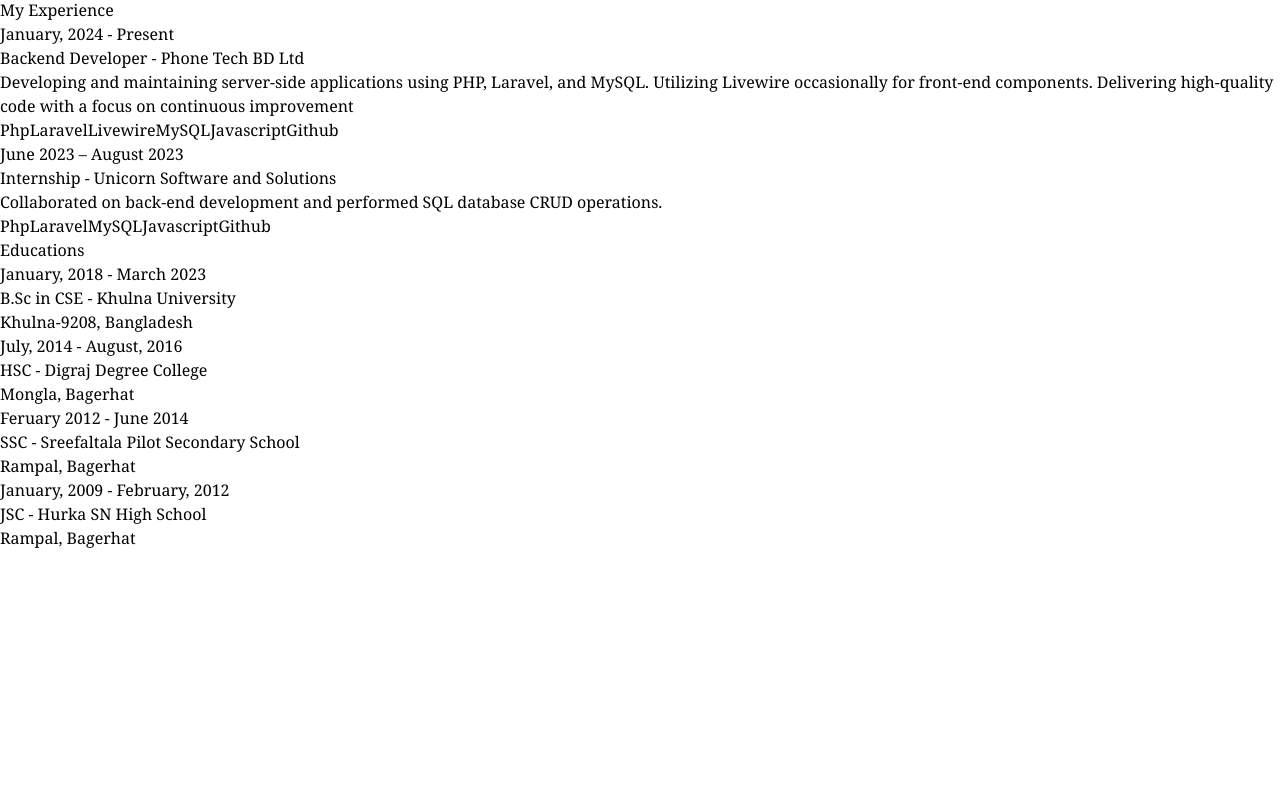
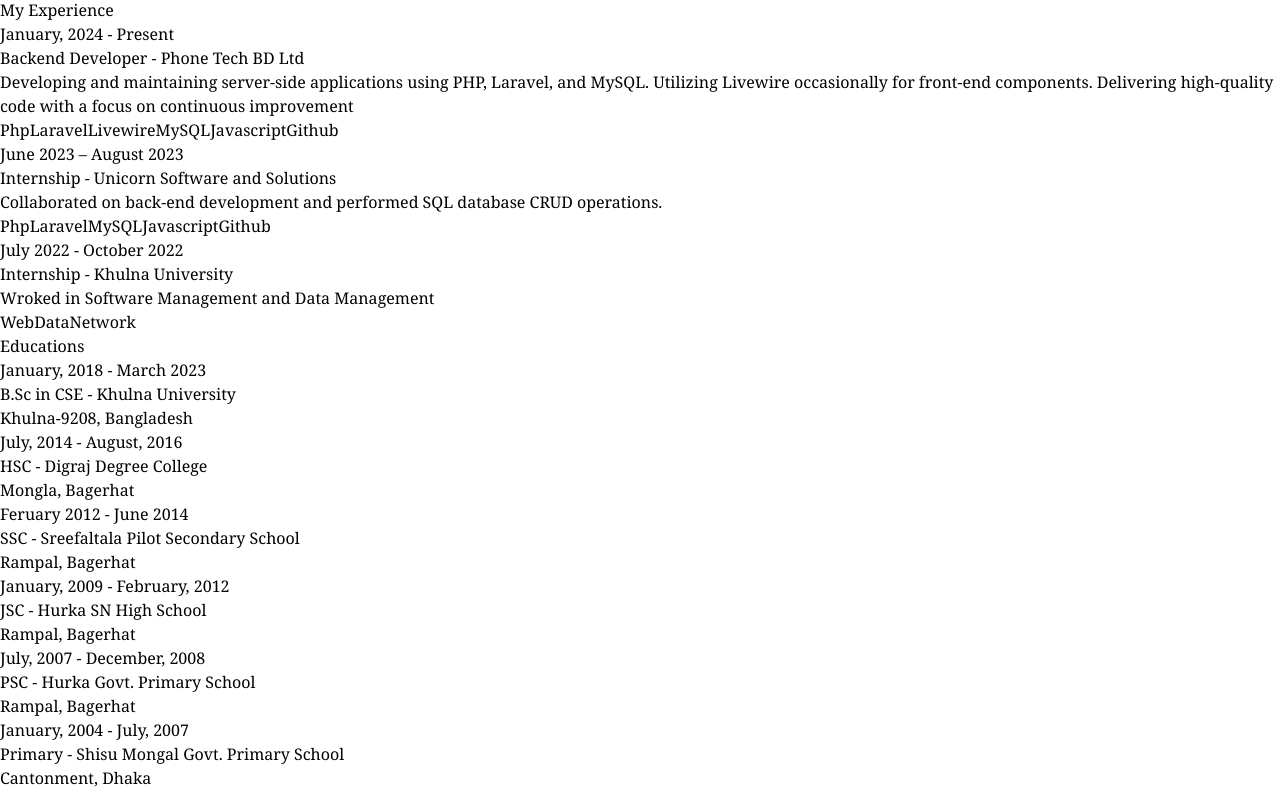
Before and after one commit to imrankabir02/portfolio, a React (Vite) app: page / in a window 1280 px wide. Shown: the part 2150-2940 px from the top of the page. Before the commit the page ends 2700 px from the top, so only its background shows below. Built offline with nearby package versions, Linux system fonts and the light colour scheme; a web font is replaced by a local one.

Commit message:
code updated

```diff
--- a/src/Components/Hero.jsx
+++ b/src/Components/Hero.jsx
@@ -77,7 +77,7 @@
                             <FaGithub />
                         </a>
                         <a href="https://leetcode.com/u/imrankabir02/" target="_blank" rel="noopener noreferrer" className="text-yellow-600 transition-all duration-500 transform hover:text-yellow-400 hover:scale-110">
-                            <SiLeetcode />
+                        <SiLeetcode />
                         </a>
                         <a href="https://www.hackerrank.com/profile/imrankabir02" target="_blank" rel="noopener noreferrer" className="text-green-600 transition-all duration-500 transform hover:text-green-400 hover:scale-110">
                             <SiHackerrank />
--- a/src/constants/index.js
+++ b/src/constants/index.js
@@ -49,6 +49,13 @@
     description: `Collaborated on back-end development and performed SQL database CRUD operations.`,
     technologies: ["Php", "Laravel", "MySQL", "Javascript", "Github"],
   },
+  {
+    year: "July 2022 - October 2022 ",
+    role: "Internship",
+    company: "Khulna University",
+    description: `Wroked in Software Management and Data Management`,
+    technologies: ["Web", "Data", "Network"],
+  },
 ];
 
 export const EDUCATIONS = [
@@ -76,6 +83,18 @@
     location: "Rampal, Bagerhat",
     year: "January, 2009 - February, 2012",
   },
+  {
+    title: "PSC",
+    name: "Hurka Govt. Primary School",
+    location: "Rampal, Bagerhat",
+    year: "July, 2007 - December, 2008",
+  },
+  {
+    title: "Primary",
+    name: "Shisu Mongal Govt. Primary School",
+    location: "Cantonment, Dhaka",
+    year: "January, 2004 - July, 2007",
+  },
 ];
 
 export const PROJECTS = [
```
